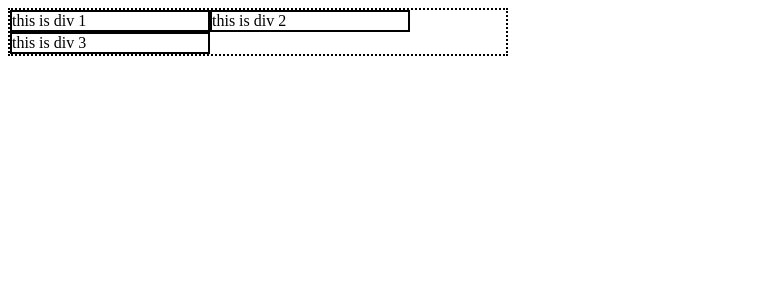
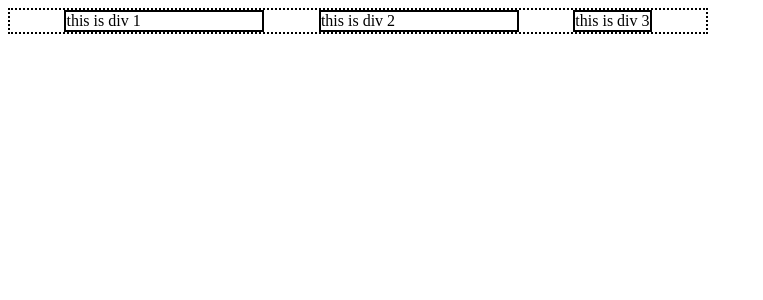
Before and after one commit to iprash155/100DaysOfCode, a PHP site: page /flex.html in a window 1280 px wide. Shown: the top 300 px of the page, without its empty margins (0-763 px from the left). Run offline with PHP 8.4, Linux system fonts and the light colour scheme.

Commit message:
justify-content property practised

```diff
--- a/css/style.css
+++ b/css/style.css
@@ -62,8 +62,10 @@
 .flex_container{
     border: black dotted 2px;
     display: flex;
-    width: 500px;
-    flex-flow: row wrap;
+    width: 700px;
+    flex-flow: row nowrap;
+    justify-content:space-evenly;
+
 }
 .flex_container>div{
     border: black solid 2px;
@@ -76,6 +78,3 @@
 .B{
     flex: 0 1 200px
 }
-.C{
-    flex: 0 1 200px
-}
--- a/flex.html
+++ b/flex.html
@@ -8,6 +8,7 @@
             <div class="A">this is div 1</div>
             <div class="B">this is div 2</div>
             <div class="C">this is div 3</div>
+
         </div>
 
     </body>
```
